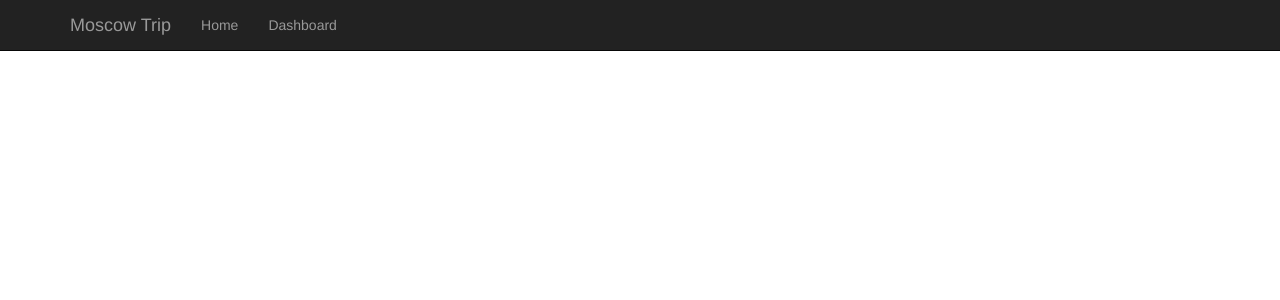
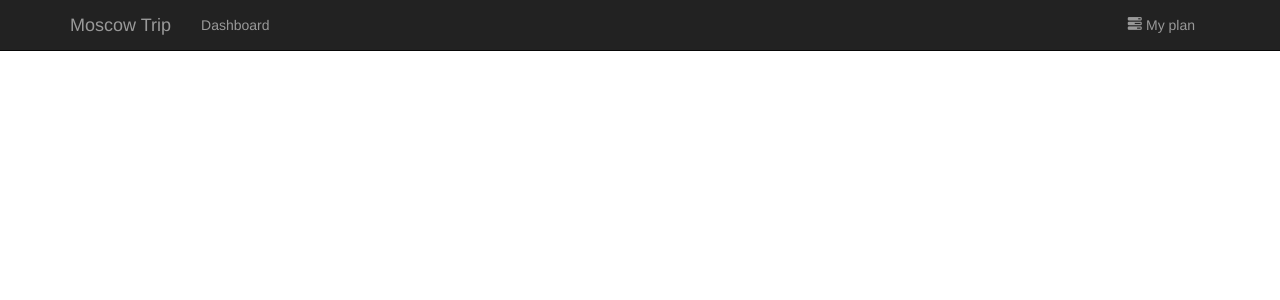
Before and after one commit to SevenQuark/moscowtrip, a Django app: template templates/base/base.html in a window 1280 px wide. Shown: the top 300 px of the page. Run offline with Django 3.2, Linux system fonts and the light colour scheme; the template is opened without the code that fills it, so the values that code supplies are empty; some libraries are stand-ins or nearby versions.

Commit message:
fluid sidebar

```diff
--- a/static/css/styles.css
+++ b/static/css/styles.css
@@ -5,6 +5,8 @@ body{
 html, body { height: 100%; }
 
 .index-container{min-width:1015px;position:relative;}
+
+
 .mt-sidebar{}
 .mt-sidebar .list-group a{border-radius:0;}
 .mt-sidebar .btn-group .btn{cursor:pointer;display:block;height:40px;line-height:40px;margin:0;padding:0 10px;background:#fff;
@@ -70,3 +72,5 @@ html, body { height: 100%; }
   border-top-left-radius: 0;
   border-top-right-radius: 0;
 }
+
+#fluidSidebar{display:none;position:fixed;right:-300px;width:300px;height:100%;background:#fff;top:50px;box-shadow:0 0 10px #888;}
--- a/static/js/main.js
+++ b/static/js/main.js
@@ -6,4 +6,19 @@ $(document).ready(function(){
     $('.mt-star').rating({
         callback: function(value, link){ }
     });
+
+    $('.toggle-sidebar').click(function(){
+        var bar = $('#fluidSidebar');
+        if(bar.is(':hidden')){
+            bar.show();
+            bar.animate({
+                right:0
+            });
+        }else{
+            bar.animate({
+                right:'-300px'
+            },function(){bar.hide();});
+        }
+        return false;
+    })
 });
--- a/templates/base/base.html
+++ b/templates/base/base.html
@@ -32,7 +32,6 @@
             <script src="{{ STATIC_URL }}js/bootstrap.min.js"></script>
             <script src="{{ STATIC_URL }}datepicker/js/bootstrap-datepicker.js"></script>
             <script src="{{ STATIC_URL }}js/moment.min.js"></script>
-            <script src="{{ STATIC_URL }}js/main.js"></script>
         {% endblock %}
         <script src="{{ STATIC_URL }}js/main.js"></script>
         <script type="text/javascript"
--- a/templates/base/header.html
+++ b/templates/base/header.html
@@ -11,10 +11,11 @@
     <div class="navbar-collapse collapse">
       {% url 'dashboard:view' as dashboard_view %}
       <ul class="nav navbar-nav">
-        <li {% if request.path == "/" %}class="active"{% endif %}><a href="/">Home</a></li>
-
         <li {% if request.path == dashboard_view %}class="active"{% endif %}><a href="{{ dashboard_view }}">Dashboard</a></li>
       </ul>
-    </div><!--/.nav-collapse -->
+      <ul class="nav navbar-nav navbar-right">
+            <li><a href="#" class="toggle-sidebar"><i class="glyphicon glyphicon-tasks"></i>&nbspMy plan</a></li>
+      </ul>
+    </div>
   </div>
 </div>
--- a/templates/dashboard/dashboard.html
+++ b/templates/dashboard/dashboard.html
@@ -56,6 +56,7 @@
             <div class="span7">
                 <div id="map-canvas"></div>
             </div>
+            <div class="span3" id="fluidSidebar"></div>
           </div>
     </div>
 {% endblock %}
```
